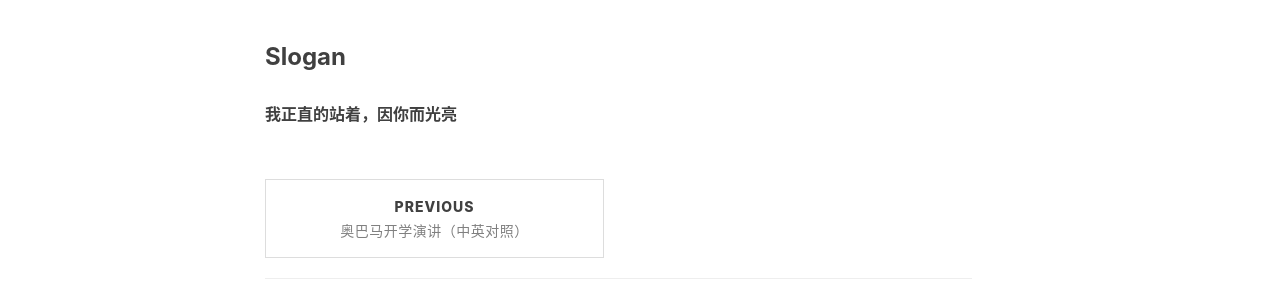
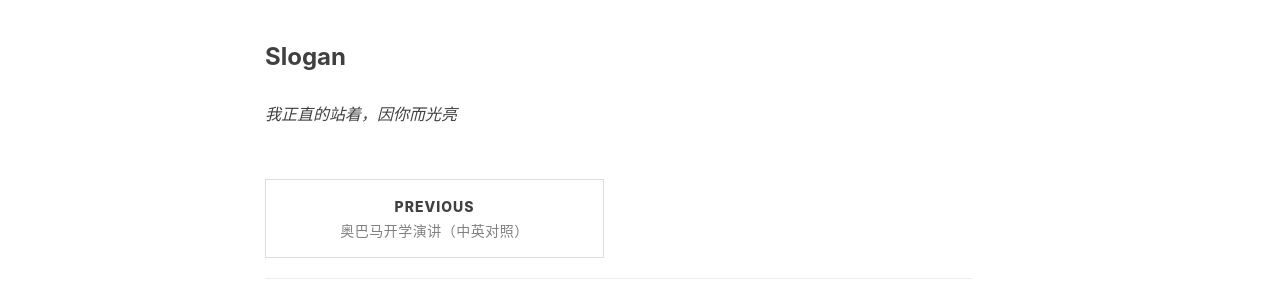
Before and after one commit to gegeliu/gegeliu.github.io, a Jekyll site: the page built from _posts/2018-09-13-众筹iPhone XS.md, in a window 1280 px wide. Shown: the part 970-1266 px from the top of the page. Built offline with Jekyll 4.4.1, drawn with Linux system fonts in a browser that asks for light colours; nearby versions of some CDN libraries; comment, search, counter and statistics services are not loaded.

```diff
--- a/_posts/2018-09-13-众筹iPhone XS.md
+++ b/_posts/2018-09-13-众筹iPhone XS.md
@@ -28,4 +28,4 @@ tags:
 * 您还可以优先免费加入老生的小蜜圈
 
 ### Slogan
- **我正直的站着，因你而光亮**
+ *我正直的站着，因你而光亮*
```
